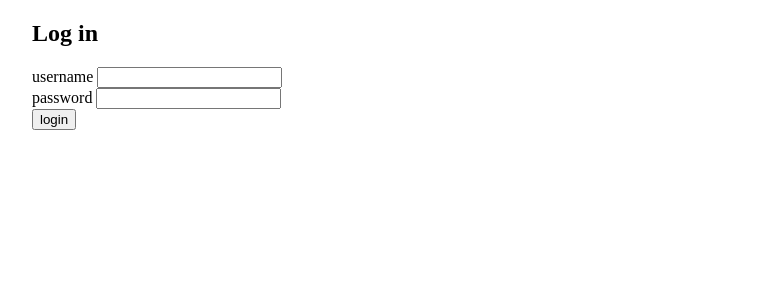
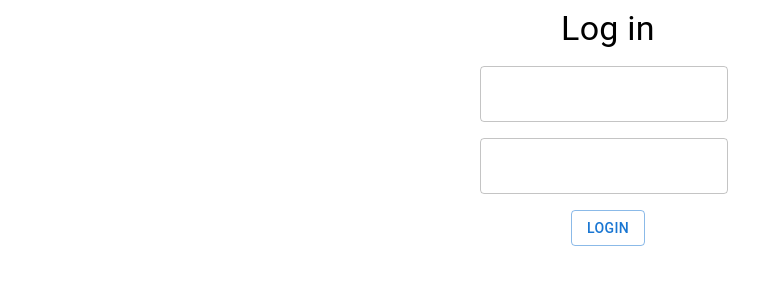
Before and after one commit to JaakkoHirvela/fullstack-part7, a React (Vite) app in the folder bloglist-frontend/: page / in a window 1280 px wide. Shown: the top 300 px of the page, without its empty margins (32-791 px from the left). Built offline with nearby package versions, Linux system fonts and the light colour scheme.

Commit message:
7.21: finish styling

```diff
--- a/bloglist-frontend/package.json
+++ b/bloglist-frontend/package.json
@@ -13,6 +13,7 @@
   "dependencies": {
     "@emotion/react": "^11.14.0",
     "@emotion/styled": "^11.14.0",
+    "@mui/icons-material": "^6.4.2",
     "@mui/material": "^6.4.1",
     "@tanstack/react-query": "^5.64.0",
     "axios": "^1.4.0",
--- a/bloglist-frontend/src/App.jsx
+++ b/bloglist-frontend/src/App.jsx
@@ -44,15 +44,9 @@ const App = () => {
     }
   };
 
-  const handleLogout = () => {
-    window.localStorage.removeItem("loggedUser");
-    userDispatch({ type: CLEAR_USER });
-  };
-
   if (user === null) {
     return (
       <div>
-        <h2>Log in</h2>
         <NotificationBar />
         <LoginForm
           onSubmit={handleLogin}
--- a/bloglist-frontend/src/components/Blog/BlogDetails.jsx
+++ b/bloglist-frontend/src/components/Blog/BlogDetails.jsx
@@ -4,6 +4,7 @@ import { NotificationType, setNotification, useNotificationDispatch } from "../.
 import { useDeleteBlogMutation, useLikeBlogMutation } from "../../services/blogsMutations";
 import { useUserValue } from "../User/UserContext";
 import Comments from "./Comments";
+import { Box, Button, Card, Divider, Typography } from "@mui/material";
 
 const BlogDetails = () => {
   const blogId = useParams().id;
@@ -35,15 +36,35 @@ const BlogDetails = () => {
 
   return (
     <div>
-      <h1>{`${blog.title} ${blog.author}`}</h1>
-      <a href={blog.url} target="_blank" onClick={handleLinkClick}>
-        {blog.url}
-      </a>
-      <div>
-        {blog.likes} likes <button onClick={() => likeBlogMutation.mutate(blog)}>like</button>
-      </div>
-      <div>added by {blog.user.name}</div>
-      <div>{blog.user.id === user.id && <button onClick={handleDelete}>remove</button>}</div>
+      <Card sx={{ marginTop: 2, marginBottom: 2 }}>
+        <Typography variant="h5" sx={{ paddingTop: 1, paddingLeft: 1, paddingBottom: 1, backgroundColor: "#f0f0f0" }}>
+          {`${blog.title} ${blog.author}`}
+        </Typography>
+        <Divider sx={{ marginBottom: 1 }} />
+        <Typography variant="body1" sx={{ marginLeft: 1 }}>
+          <a href={blog.url} target="_blank" onClick={handleLinkClick}>
+            {blog.url}
+          </a>
+        </Typography>
+        <Divider sx={{ marginBottom: 1, marginTop: 1 }} />
+        <Typography variant="body1" sx={{ marginLeft: 1, marginRight: 1 }}>
+          {blog.likes} likes
+        </Typography>
+        <Divider sx={{ marginBottom: 1, marginTop: 1 }} />
+        <Typography sx={{ marginLeft: 1, paddingBottom: 1 }} variant="body1">
+          added by {blog.user.name}
+        </Typography>
+      </Card>
+      <Box sx={{ display: "flex", gap: 1, marginBottom: 2 }}>
+        <Button variant="contained" onClick={() => likeBlogMutation.mutate(blog)}>
+          like
+        </Button>
+        {blog.user.id === user.id && (
+          <Button variant="contained" color="secondary" onClick={handleDelete}>
+            remove
+          </Button>
+        )}
+      </Box>
       <Comments blog={blog} />
     </div>
   );
--- a/bloglist-frontend/src/components/Blog/BlogForm.jsx
+++ b/bloglist-frontend/src/components/Blog/BlogForm.jsx
@@ -1,6 +1,6 @@
 import { useState } from "react";
 import PropTypes from "prop-types";
-import { Button, TextField } from "@mui/material";
+import { Button, TextField, Typography } from "@mui/material";
 
 const BlogForm = ({ createBlog }) => {
   const [newBlog, setNewBlog] = useState({ title: "", author: "", url: "" });
@@ -16,7 +16,7 @@ const BlogForm = ({ createBlog }) => {
   const textFieldStyle = { marginBottom: 1 };
   return (
     <div>
-      <h2>create new</h2>
+      <Typography variant="h4">Create new</Typography>
       <form onSubmit={onSubmit}>
         <div>
           <TextField
--- a/bloglist-frontend/src/components/Blog/Blogs.jsx
+++ b/bloglist-frontend/src/components/Blog/Blogs.jsx
@@ -23,10 +23,10 @@ const Blogs = () => {
       </Togglable>
       <TableContainer component={Paper}>
         <Table>
-          <TableHead style={{ backgroundColor: "#f0f0f0" }}>
+          <TableHead sx={{ backgroundColor: "#f0f0f0" }}>
             <TableRow>
-              <TableCell style={{ fontWeight: "bold" }}>Title</TableCell>
-              <TableCell style={{ fontWeight: "bold" }}>Author</TableCell>
+              <TableCell sx={{ fontWeight: "bold" }}>Title</TableCell>
+              <TableCell sx={{ fontWeight: "bold" }}>Author</TableCell>
             </TableRow>
           </TableHead>
           <TableBody>
--- a/bloglist-frontend/src/components/Blog/Comments.jsx
+++ b/bloglist-frontend/src/components/Blog/Comments.jsx
@@ -1,5 +1,7 @@
 import { useState } from "react";
 import { useCommentBlogMutation } from "../../services/blogsMutations";
+import { TextField, Typography, Button, List, ListItem, ListItemIcon } from "@mui/material";
+import CircleIcon from "@mui/icons-material/Circle";
 
 const Comments = ({ blog }) => {
   const [comment, setComment] = useState("");
@@ -13,18 +15,21 @@ const Comments = ({ blog }) => {
 
   return (
     <>
-      <h3>comments</h3>
-
+      <Typography variant="h6">Comments</Typography>
       <form onSubmit={onSubmit}>
-        <input type="text" value={comment} onChange={(e) => setComment(e.target.value)} name="comment"></input>
-        <button type="submit">add comment</button>
+        <TextField label="comment" value={comment} onChange={(e) => setComment(e.target.value)} />
+        <Button type="submit">add comment</Button>
       </form>
-
-      <ul>
+      <List>
         {blog.comments.map((comment, index) => (
-          <li key={index}>{comment}</li>
+          <ListItem key={index}>
+            <ListItemIcon>
+              <CircleIcon fontSize="small" />
+            </ListItemIcon>
+            <Typography variant="body1">{comment}</Typography>
+          </ListItem>
         ))}
-      </ul>
+      </List>
     </>
   );
 };
--- a/bloglist-frontend/src/components/LoginForm.jsx
+++ b/bloglist-frontend/src/components/LoginForm.jsx
@@ -1,25 +1,38 @@
-import PropTypes from "prop-types";
+import { Box, Button, TextField, Typography } from "@mui/material";
 
 const LoginForm = ({ onSubmit, username, password, setUsername, setPassword }) => {
   return (
-    <form onSubmit={onSubmit}>
-      <div>
-        username <input type="text" value={username} name="username" data-testid="username" onChange={({ target }) => setUsername(target.value)} />
-      </div>
-      <div>
-        password <input type="password" value={password} name="password" data-testid="password" onChange={({ target }) => setPassword(target.value)} />
-      </div>
-      <button type="submit">login</button>
-    </form>
+    <Box
+      component="form"
+      onSubmit={onSubmit}
+      sx={{
+        display: "flex",
+        flexDirection: "column",
+        alignItems: "center",
+        gap: 2, // Add spacing between elements
+      }}
+    >
+      <Typography variant="h4">
+        Log in
+      </Typography>
+      <TextField
+        sx={{ marginRight: 1 }}
+        value={username}
+        name="username"
+        data-testid="username"
+        onChange={({ target }) => setUsername(target.value)}
+      />
+      <TextField
+        sx={{ marginRight: 1 }}
+        type="password"
+        value={password}
+        name="password"
+        data-testid="password"
+        onChange={({ target }) => setPassword(target.value)}
+      />
+      <Button variant="outlined" type="submit">login</Button>
+    </Box>
   );
 };
 
-LoginForm.propTypes = {
-  onSubmit: PropTypes.func.isRequired,
-  username: PropTypes.string.isRequired,
-  password: PropTypes.string.isRequired,
-  setUsername: PropTypes.func.isRequired,
-  setPassword: PropTypes.func.isRequired,
-};
-
 export default LoginForm;
--- a/bloglist-frontend/src/components/User/UserDetail.jsx
+++ b/bloglist-frontend/src/components/User/UserDetail.jsx
@@ -1,6 +1,6 @@
 import { Link, useParams } from "react-router-dom";
 import useUsers from "../../hooks/useUsers";
-import { Box, Divider, List, ListItem, Typography } from "@mui/material";
+import { Box, List, ListItem, Paper, Typography } from "@mui/material";
 
 const UserDetails = () => {
   const userId = useParams().id;
@@ -13,16 +13,13 @@ const UserDetails = () => {
 
   return (
     <Box sx={{ marginTop: 2 }}>
-      <Typography variant="h4" gutterBottom>
-        {user.name}
+      <Typography variant="h5" sx={{ marginTop: 1, borderBottom: 2, maxWidth: 500 }}>
+        Blogs by {user.name}
       </Typography>
-      <Typography variant="h5" sx={{ borderBottom: 1, marginBottom: 1, maxWidth: 500 }}>
-        Added blogs
-      </Typography>
-      <List sx={{ maxWidth: 500 }}>
+      <List sx={{ maxWidth: 500 }} component={Paper}>
         {user.blogs.map((blog) => (
-          <ListItem key={blog.id} sx={{ borderBottom: 1, marginBottom: 1 }} component={Link} to={`/blogs/${blog.id}`}>
-            {blog.title}
+          <ListItem key={blog.id} divider sx={{ marginBottom: 1 }}>
+            <Link to={`/blogs/${blog.id}`}>{blog.title}</Link>
           </ListItem>
         ))}
       </List>
--- a/bloglist-frontend/src/components/User/Users.jsx
+++ b/bloglist-frontend/src/components/User/Users.jsx
@@ -1,6 +1,6 @@
 import { Link } from "react-router-dom";
 import useUsers from "../../hooks/useUsers";
-import { Table, TableBody, TableCell, TableContainer, TableHead, TableRow, Typography } from "@mui/material";
+import { Paper, Table, TableBody, TableCell, TableContainer, TableHead, TableRow, Typography } from "@mui/material";
 
 const Users = ({}) => {
   const users = useUsers();
@@ -10,20 +10,20 @@ const Users = ({}) => {
       <Typography variant="h2" sx={{ marginTop: 2, marginBottom: 2 }}>
         Users
       </Typography>
-      <TableContainer component="paper">
-        <Table sx={{ maxWidth: 500 }}>
-          <TableHead>
+      <TableContainer component={Paper} sx={{ maxWidth: 500 }}>
+        <Table>
+          <TableHead sx={{ backgroundColor: "#f0f0f0" }}>
             <TableRow>
-              <TableCell sx={{ fontWeight: "bold" }}>name</TableCell>
-              <TableCell sx={{ fontWeight: "bold" }}>blogs created</TableCell>
+              <TableCell sx={{ fontWeight: "bold" }}>Name</TableCell>
+              <TableCell sx={{ fontWeight: "bold" }}>Blogs created</TableCell>
             </TableRow>
           </TableHead>
           <TableBody>
             {users &&
               users.map((user) => (
                 <TableRow key={user.id}>
-                  <TableCell component={Link} to={`/users/${user.id}`}>
-                    {user.name}
+                  <TableCell>
+                    <Link to={`/users/${user.id}`}>{user.name}</Link>
                   </TableCell>
                   <TableCell>{user.blogs.length}</TableCell>
                 </TableRow>
```
Also changed, not shown: 1 other file (tests, documents, lock files or other folders).
